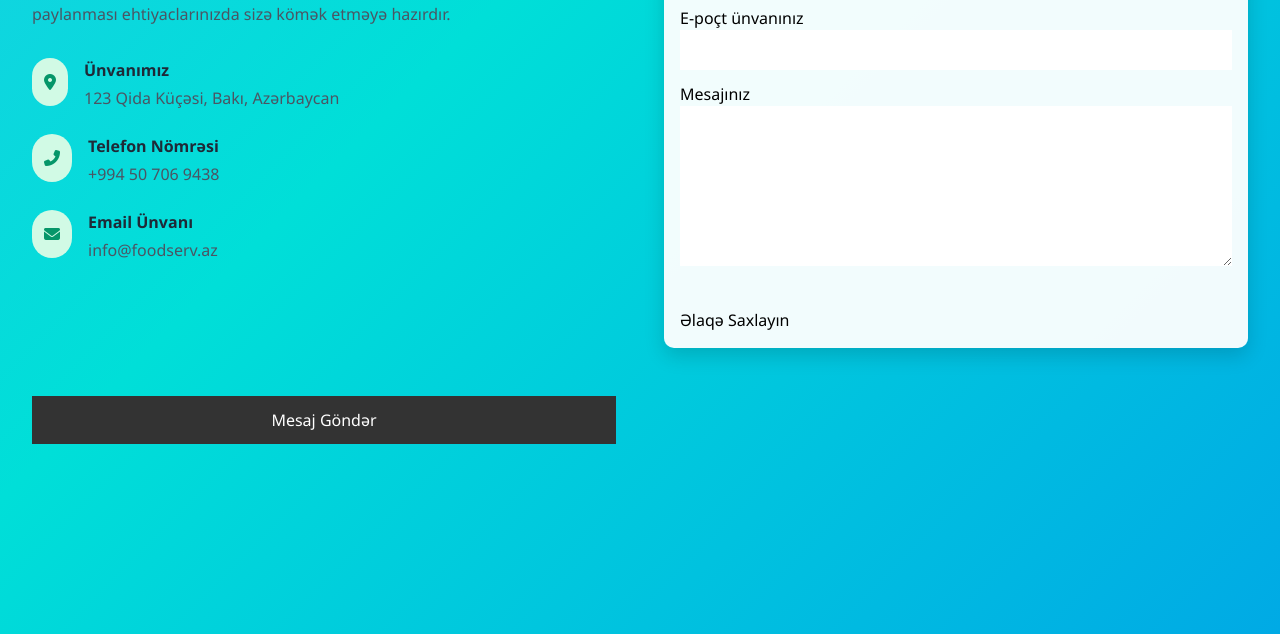
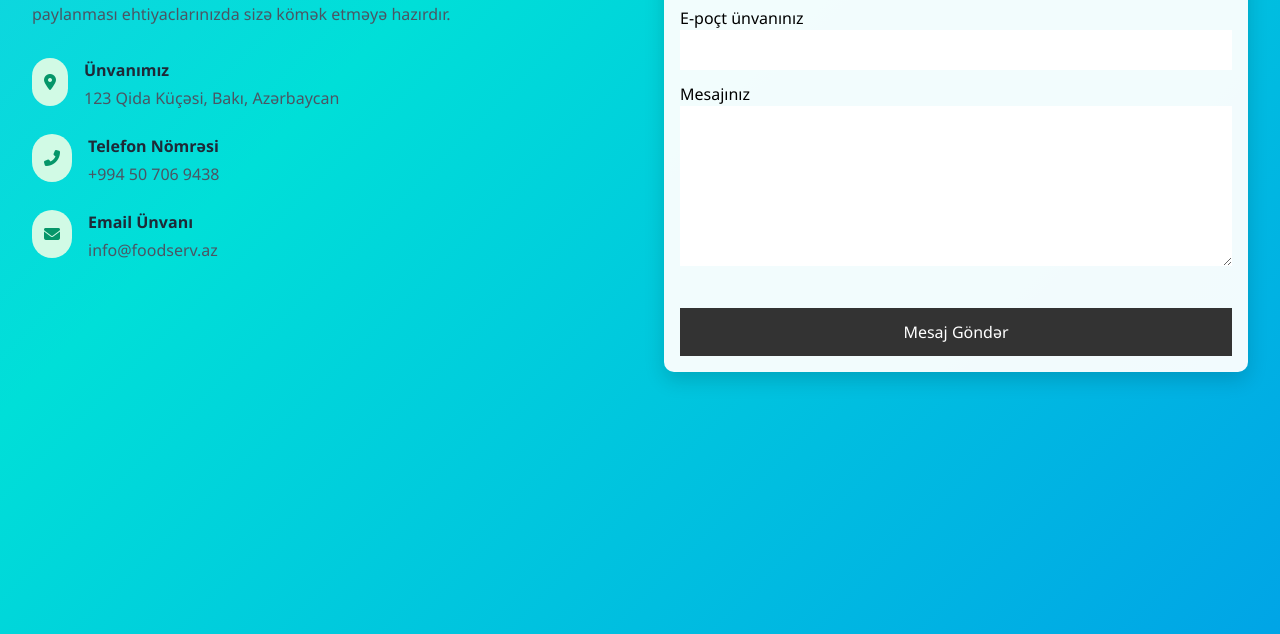
Before and after one commit to Gityus13/foodserv.mail, a plain HTML site: page index.html in a window 1280 px wide. Shown: the part 166-800 px from the top of the page. Drawn offline with nearby package versions, Linux system fonts and the light colour scheme.

Commit message:
Update index.html

```diff
--- a/index.html
+++ b/index.html
@@ -102,11 +102,9 @@
 <form action="#" method="POST">
   <div class="g-recaptcha" data-sitekey="6LdYPpMrAAAAAA99lswuLzbGvME9BRplMAFCdjAp"></div>
   <br>
-  <button type="submit">Əlaqə Saxlayın</button>
+
+ <button type="submit" style="width: 100%; padding: 12px; background-color: #333; color: white; border: none; cursor: pointer;">Mesaj Göndər</button>
 </form>
-
-        <button type="submit" style="width: 100%; padding: 12px; background-color: #333; color: white; border: none; cursor: pointer;">Mesaj Göndər</button>
-      </form>
 
     </div>
   </div>
```
